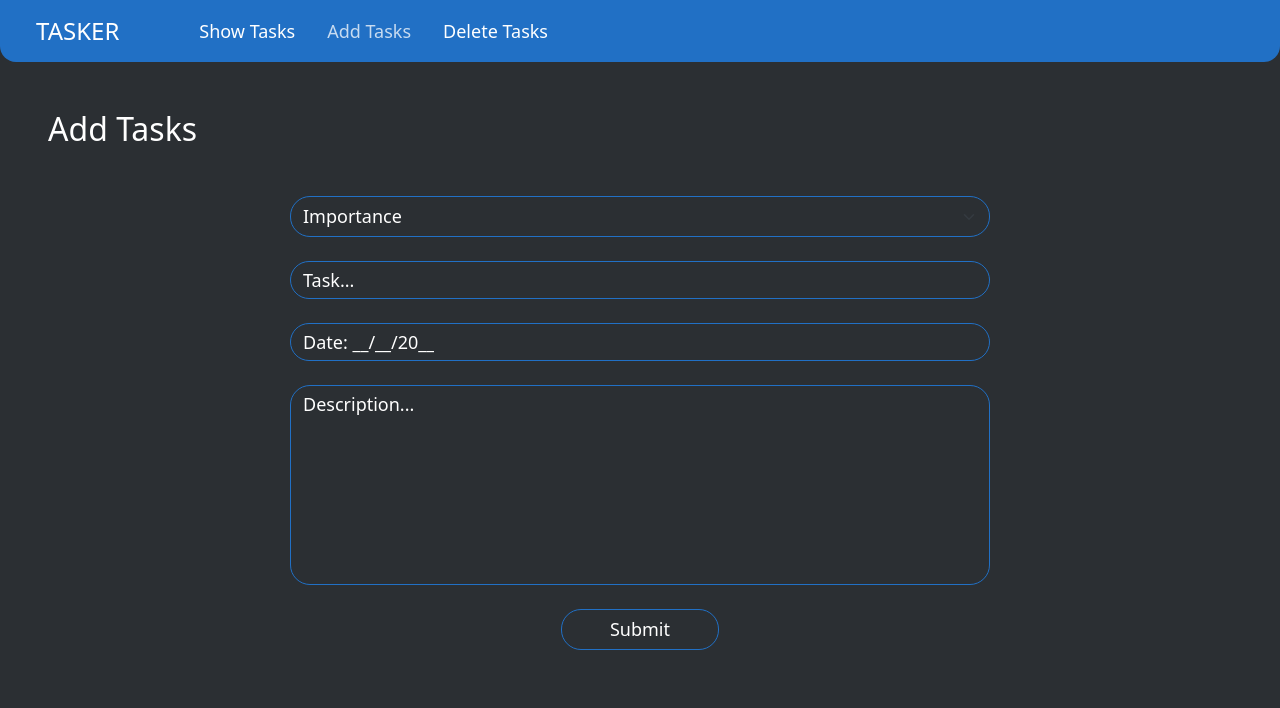
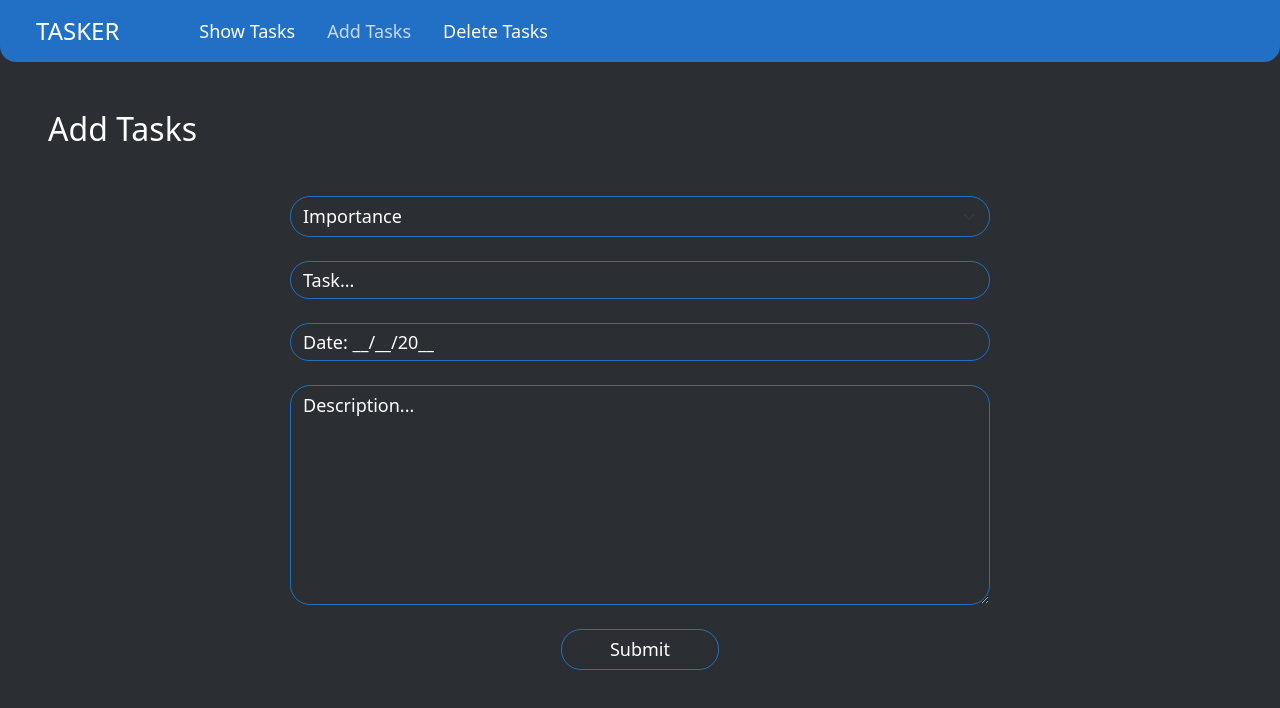
Before and after one commit to ionutprodea/tasker, a React (Vite) app: page / in a window 1280 px wide. Both pictures are taken after a click on the link "Add Tasks". Shown: the top 708 px of the page. Built offline with nearby package versions, Linux system fonts and the light colour scheme; the HTML template or start-up script is replaced by a standard one.

Commit message:
Fixed description input for AddTask component

```diff
--- a/src/components/AddTask.tsx
+++ b/src/components/AddTask.tsx
@@ -69,6 +69,7 @@ const AddTask = () => {
             id="task"
             placeholder="Task..."
             className="form-control mb-4"
+            autoComplete="off"
           />
           {errors.task?.message && (
             <p className="form-error">{errors.task.message}</p>
@@ -80,17 +81,18 @@ const AddTask = () => {
             id="date"
             placeholder="Date: __/__/20__"
             className="form-control mb-4"
+            autoComplete="off"
           />
           {errors.date?.message && (
             <p className="form-error">{errors.date.message}</p>
           )}
-          <input
+          <textarea
             {...register("details")}
-            type="text"
             name="details"
             id="details"
             placeholder="Description..."
             className="form-control mb-4 details"
+            autoComplete="off"
           />
           {errors.details?.message && (
             <p className="form-error">{errors.details.message}</p>
--- a/src/index.css
+++ b/src/index.css
@@ -102,7 +102,7 @@ h2 {
 }
 
 .details {
-    height: 200px;
+    height: 220px;
 }
 
 .btn-primary {
```
